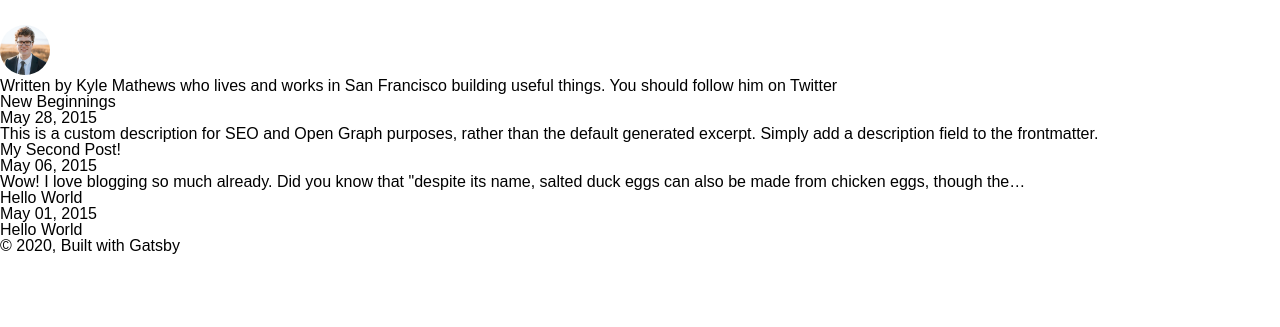
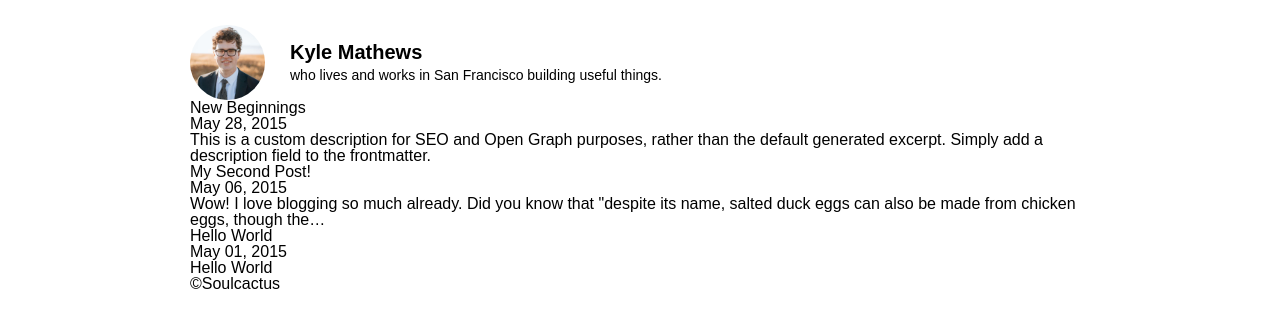
Before and after one commit to soulcactus/gatsby-starter-cactus, a Gatsby site: page / in a window 1280 px wide. Shown: the part 75-402 px from the top of the page. Built offline with nearby package versions, Linux system fonts and the light colour scheme; Gatsby itself is replaced by a stand-in of ours; a web font is replaced by a local one.

Commit message:
🔧 Fix : Fix bio and styles

```diff
--- /dev/null
+++ b/src/components/Bio.tsx
@@ -0,0 +1,69 @@
+import { useStaticQuery, graphql, Link } from 'gatsby';
+import Image from 'gatsby-image';
+import React from 'react';
+import styled from 'styled-components';
+
+export default function Bio() {
+    const data = useStaticQuery(graphql`
+        query BioQuery {
+            avatar: file(absolutePath: { regex: "/profile-pic.jpg/" }) {
+                childImageSharp {
+                    fixed(width: 75, height: 75) {
+                        ...GatsbyImageSharpFixed
+                    }
+                }
+            }
+            site {
+                siteMetadata {
+                    author {
+                        name
+                        summary
+                    }
+                    social {
+                        twitter
+                    }
+                }
+            }
+        }
+    `);
+
+    const { author, social } = data.site.siteMetadata;
+
+    return (
+        <StyledBio>
+            <Image
+                alt={author.name}
+                fixed={data.avatar.childImageSharp.fixed}
+                imgStyle={{
+                    borderRadius: '100%',
+                }}
+            />
+            <StyledProfile>
+                <h2>
+                    <Link to="/about">{author.name}</Link>
+                </h2>
+                <span>{author.summary}</span>
+            </StyledProfile>
+        </StyledBio>
+    );
+}
+
+const StyledBio = styled.div`
+    display: flex;
+    align-items: center;
+    justify-content: space-between;
+`;
+
+const StyledProfile = styled.div`
+    flex-basis: calc(100% - 10rem);
+
+    h2 {
+        margin: 0 0 0.5rem;
+        font-size: 2rem;
+        font-weight: bold;
+    }
+
+    span {
+        font-size: 1.4rem;
+    }
+`;
--- a/src/components/Header.tsx
+++ b/src/components/Header.tsx
@@ -3,18 +3,15 @@ import React from 'react';
 import styled from 'styled-components';
 
 import { HeaderProps } from '@interfaces/components/header';
-import { StyledWrapper } from '@styles/common';
 
 export default function Header(props: HeaderProps) {
     const { title } = props;
 
     return (
         <StyledHeader>
-            <StyledWrapper>
-                <h1>
-                    <Link to="/">{title}</Link>
-                </h1>
-            </StyledWrapper>
+            <h1>
+                <Link to="/">{title}</Link>
+            </h1>
         </StyledHeader>
     );
 }
--- a/src/components/Layout.tsx
+++ b/src/components/Layout.tsx
@@ -1,4 +1,5 @@
 import React from 'react';
+import styled from 'styled-components';
 
 import Header from '@components/Header';
 import GlobalStyles from '@styles/global';
@@ -8,14 +9,17 @@ export default function Layout({ title, children }: any) {
         <>
             <GlobalStyles />
             <div>
-                <Header title={title} />
-                <main>{children}</main>
-                <footer>
-                    © {new Date().getFullYear()}, Built with
-                    {` `}
-                    <a href="https://www.gatsbyjs.org">Gatsby</a>
-                </footer>
+                <StyledWrapper>
+                    <Header title={title} />
+                    <main>{children}</main>
+                    <footer>©Soulcactus</footer>
+                </StyledWrapper>
             </div>
         </>
     );
 }
+
+export const StyledWrapper = styled.div`
+    max-width: 90rem;
+    margin: 0 auto;
+`;
--- a/src/components/bio.tsx
+++ /dev/null
@@ -1,51 +0,0 @@
-import { useStaticQuery, graphql } from 'gatsby';
-import Image from 'gatsby-image';
-import React from 'react';
-
-const Bio = () => {
-    const data = useStaticQuery(graphql`
-        query BioQuery {
-            avatar: file(absolutePath: { regex: "/profile-pic.jpg/" }) {
-                childImageSharp {
-                    fixed(width: 50, height: 50) {
-                        ...GatsbyImageSharpFixed
-                    }
-                }
-            }
-            site {
-                siteMetadata {
-                    author {
-                        name
-                        summary
-                    }
-                    social {
-                        twitter
-                    }
-                }
-            }
-        }
-    `);
-
-    const { author, social } = data.site.siteMetadata;
-
-    return (
-        <div>
-            <Image
-                fixed={data.avatar.childImageSharp.fixed}
-                alt={author.name}
-                imgStyle={{
-                    borderRadius: `50%`,
-                }}
-            />
-            <p>
-                Written by <strong>{author.name}</strong> {author.summary}
-                {` `}
-                <a href={`https://twitter.com/${social.twitter}`}>
-                    You should follow him on Twitter
-                </a>
-            </p>
-        </div>
-    );
-};
-
-export default Bio;
--- a/src/pages/index.tsx
+++ b/src/pages/index.tsx
@@ -1,7 +1,7 @@
 import { Link, graphql } from 'gatsby';
 import React from 'react';
 
-import Bio from '@components/bio';
+import Bio from '@components/Bio';
 import Layout from '@components/Layout';
 import SEO from '@components/seo';
 
@@ -15,6 +15,7 @@ const BlogIndex = ({ data, location }: any) => {
             <Bio />
             {posts.map(({ node }: any) => {
                 const title = node.frontmatter.title || node.fields.slug;
+
                 return (
                     <article key={node.fields.slug}>
                         <header>
--- a/src/styles/common.ts
+++ b/src/styles/common.ts
@@ -1,6 +1 @@
-import styled from 'styled-components';
-
-export const StyledWrapper = styled.div`
-    width: 90rem;
-    margin: 0 auto;
-`;
+export default {};
--- a/src/templates/blog-post.tsx
+++ b/src/templates/blog-post.tsx
@@ -1,7 +1,7 @@
 import { Link, graphql } from 'gatsby';
 import React from 'react';
 
-import Bio from '@components/bio';
+import Bio from '@components/Bio';
 import Layout from '@components/Layout';
 import SEO from '@components/seo';
 
```
